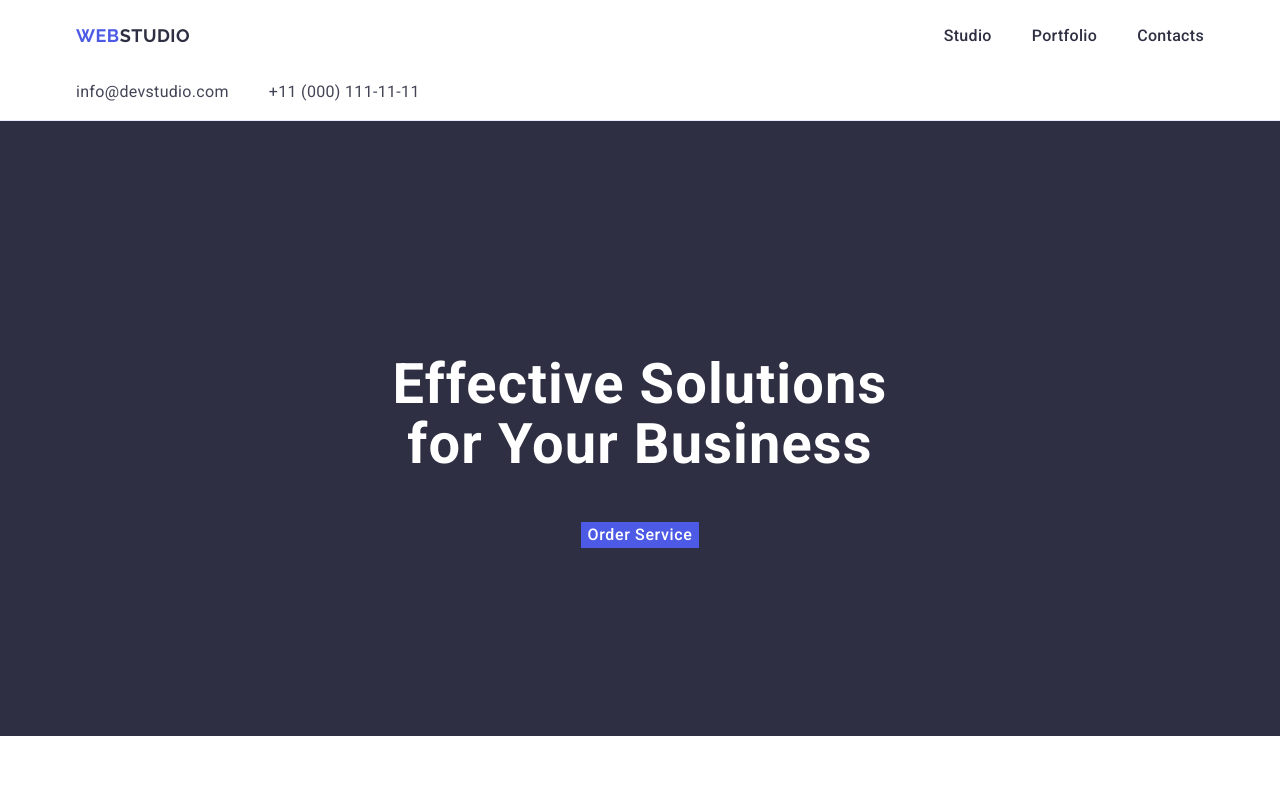
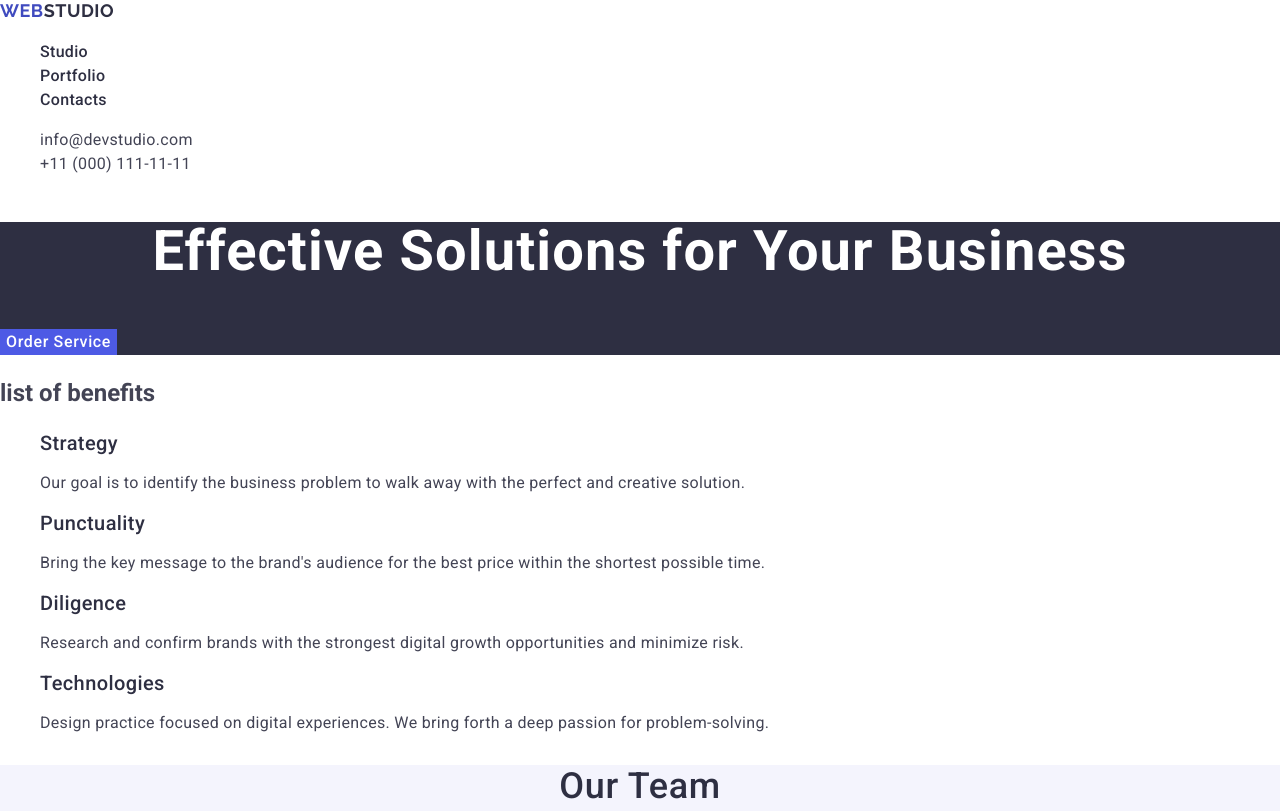
Before and after one commit to KostyaT1326/goit-markup-hw-02, a plain HTML site: page index.html in a window 1280 px wide. Shown: the top 811 px of the page. Drawn offline with nearby package versions, Linux system fonts and the light colour scheme.

Commit message:
CSS corrr
corr

```diff
--- a/css/styles.css
+++ b/css/styles.css
@@ -16,7 +16,6 @@ body {
     font-size: var(--main-font);
     background-color: var(--main-background-color);
     line-height: var(--main-line-height);
-    max-width: 1440px;
     max-height: auto;
 
 }
@@ -41,30 +40,28 @@ button {
 }
 
 .container {
-    max-width: 1158px;
-    padding: 0 15px;
+
     margin: 0 auto;
 }
 
 section {
-    padding-top: 120px;
-    padding-bottom: 120px;
+
 }
 
 /* ========HEADER======== */
 
 .header-page {
-    border-bottom: 1px solid #e7e9fc;
+
 }
 
 .wrapper {
-    margin-top: 8px;
+
     margin-bottom: 8px;
 }
 
 .page-nav {
-    display: flex;
-    align-items: center;
+
+
     justify-content: space-between;
 }
 
@@ -84,9 +81,9 @@ section {
 }
 
 .page-menu {
-    display: flex;
-    column-gap: 40px;
-    padding-left: 0;
+
+
+
 }
 
 .page-menu-item{
@@ -115,9 +112,8 @@ section {
 }
 
 .cont-mail-list {
-    display: flex;
-    column-gap: 40px;
-    padding-left: 0;
+
+
 }
 .cont-mail-tel {
     font-size: 16px;
@@ -139,16 +135,15 @@ section {
 }
 
 .hero-hero-wrapper {
-    display: flex;
-    flex-direction: column;
-    align-items: center;
-    padding-top: 68px;
-    padding-bottom: 68px;
+
+
+
+
+
 
 }
 
 .main-title {
-    max-width: 496px;
     font-weight: 700;
     font-size: 56px;
     text-align: center;
@@ -178,23 +173,14 @@ section {
 
 /* ========BENEFITS SECTION======== */
 .visually-hidden{
-    position: absolute;
-        width: 1px;
-        height: 1px;
-        margin: -1px;
-        border: 0;
-        padding: 0;
 
-        white-space: nowrap;
-        clip-path: inset(100%);
-        clip: rect(0 0 0 0);
-        overflow: hidden;
 }
 
+
 .benefits-list {
-    display: flex;
-    padding-left: 0;
-    column-gap: 24px;
+
+
+;
 }
 
 .benefit-list-item {
@@ -220,7 +206,7 @@ section {
 /*--OUR TEAM SECTION--*/
 .our-team-section {
     background: #f4f4fd;
-    padding: 60px 0;
+
 }
 
 .team-title {
@@ -236,11 +222,10 @@ section {
 }
 
 .team-list {
-    display: flex;
+
     justify-content: space-between;
-    align-items: center;
-    column-gap: 24px;
-    padding-left: 0;
+
+
     font-size: 16px;
     line-height: 1.5;
     letter-spacing: 0.02em;
@@ -248,11 +233,11 @@ section {
 }
 
 .team-list-card {
-    padding-bottom: 32px;
+
     background-color: var(--main-background-color);
     line-height: 1.2;
     letter-spacing: 0.02em;
-    padding: 32px 0;
+
     border-radius: 0 0 4px 4px;
     text-align: center;
 }
@@ -289,7 +274,7 @@ section {
 }
 
 .portfolio-list {
-    padding: 0;
+
     margin: 0;
 }
 
@@ -304,8 +289,7 @@ section {
     line-height: 1.2;
     letter-spacing: 0.02em;
     color: #2e2f42;
-    margin-top: 32px;
-    margin-left: 16px;
+
     margin-bottom: 8px;
 }
 
@@ -314,8 +298,7 @@ section {
     line-height: 1.5;
     letter-spacing: 0.02em;
     color: #434455;
-    margin-top: 8px;
-    margin-left: 16px;
+
     margin-bottom: 32px;
 }
 
@@ -323,9 +306,8 @@ section {
 
 .footer-page{
     background: #2e2f42;
-    padding-top: 100px;
-    padding-bottom: 100px;
-    padding-left: 156px;
+
+
 }
 
 .site-logo-footer {
@@ -344,8 +326,7 @@ section {
 
 
 .footer-text {
-    max-width: 264px;
-    margin-top: 16px;
+
     line-height: 1.5;
     letter-spacing: 0.02em;
     color: var(--tertiary-text-color);
```
